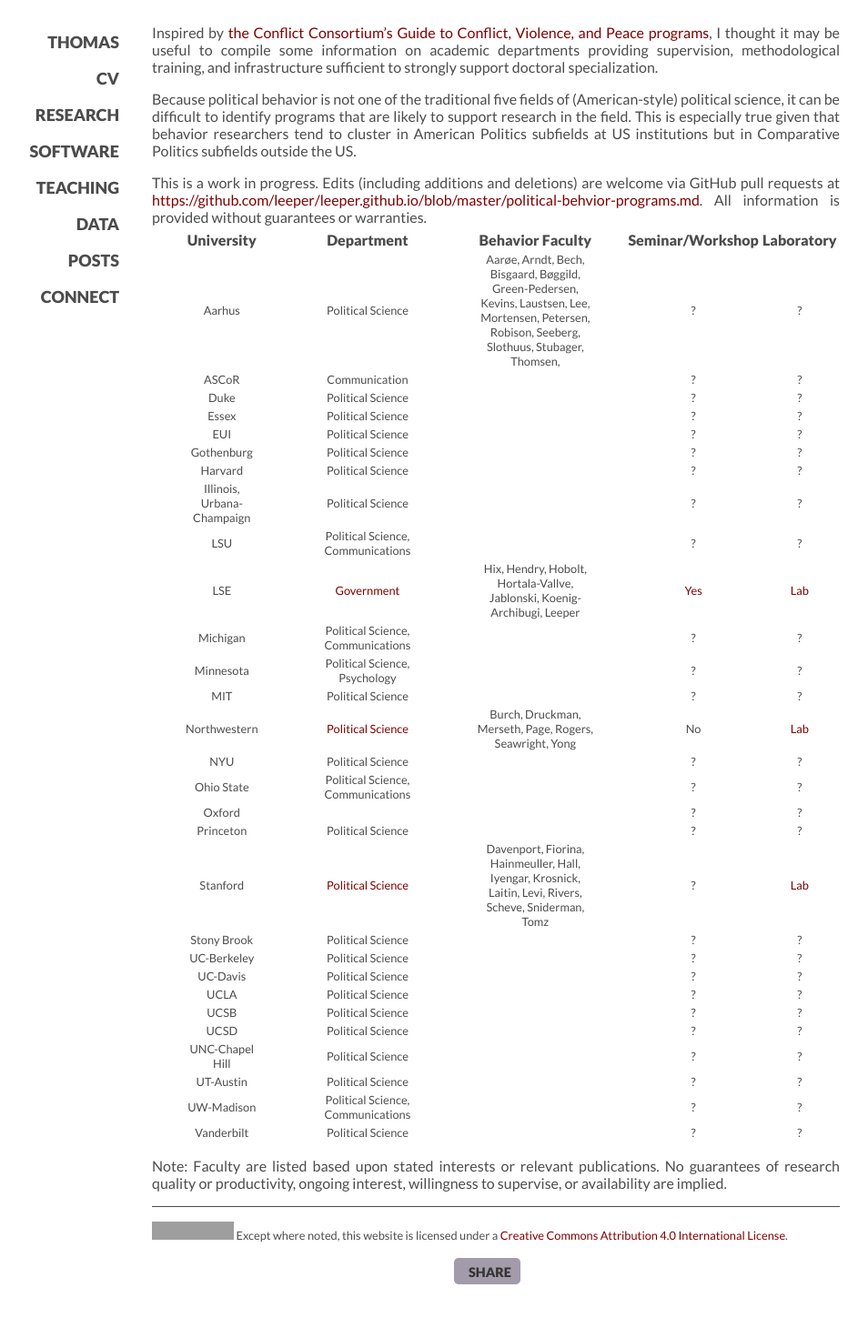
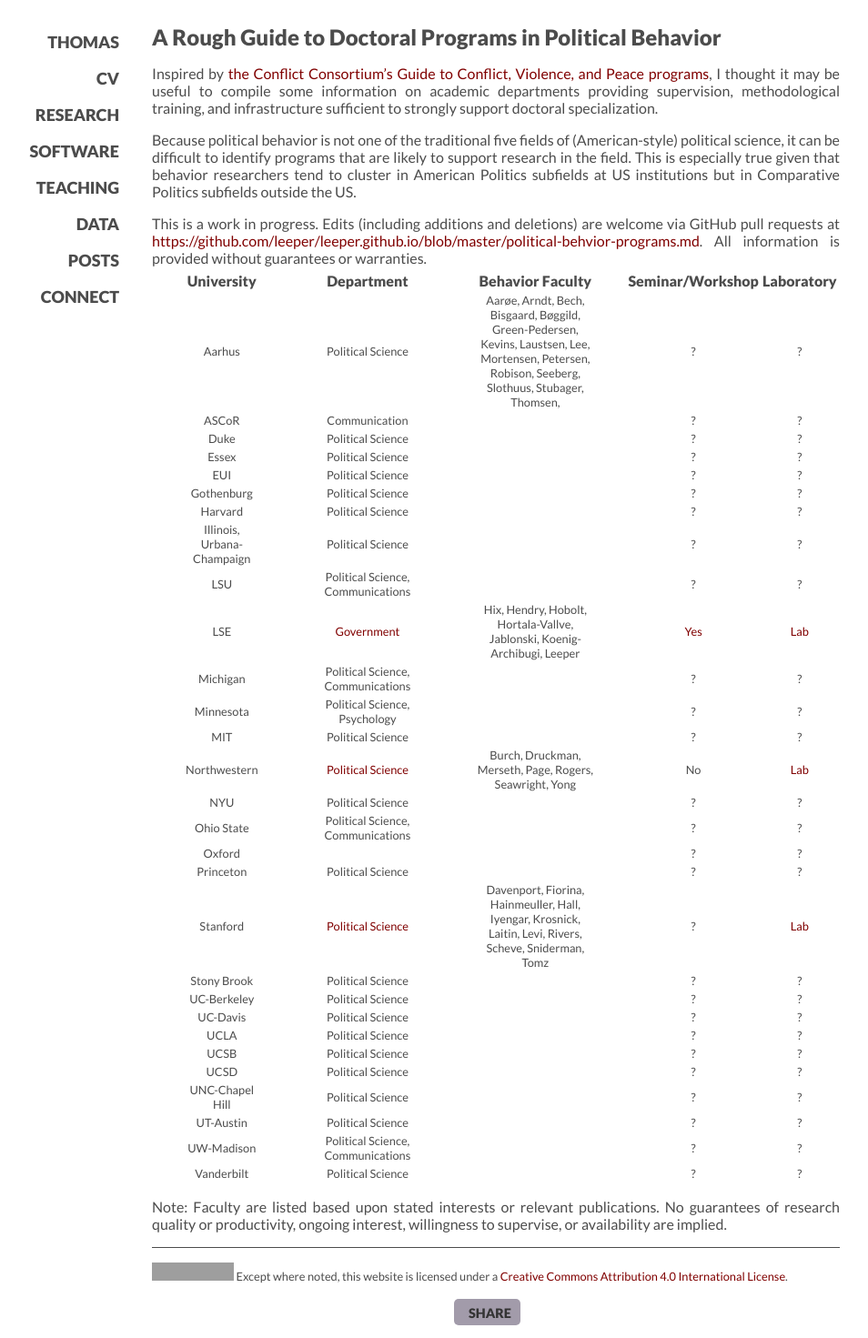
Before and after one commit to leeper/leeper.github.io, a Jekyll site: the page built from political-behavior-programs.md, in a window 1280 px wide. Shown: the whole page at 91% size, without its empty margins (95-1049 px from the left). Built offline with Jekyll 4.4.1, drawn with Linux system fonts in a browser that asks for light colours; some web fonts are replaced; before the commit the page ends 1426 px from its top, so only the background shows below that; grey boxes are pictures that could not be loaded.

Commit message:
Update political-behavior-programs.md

```diff
--- a/political-behavior-programs.md
+++ b/political-behavior-programs.md
@@ -3,6 +3,8 @@
 title: Doctoral Programs in Political Behavior
 permalink: /political-behavior-programs.html
 ---
+
+# A Rough Guide to Doctoral Programs in Political Behavior
 
 Inspired by [the Conflict Consortium's](http://www.conflictconsortium.com/) [Guide to Conflict, Violence, and Peace programs](http://conflictconsortium.weebly.com/annual-review-of-conflict-peace-and-violence-programs-in-political-science.html), I thought it may be useful to compile some information on academic departments providing supervision, methodological training, and infrastructure sufficient to strongly support doctoral specialization.
 
```
